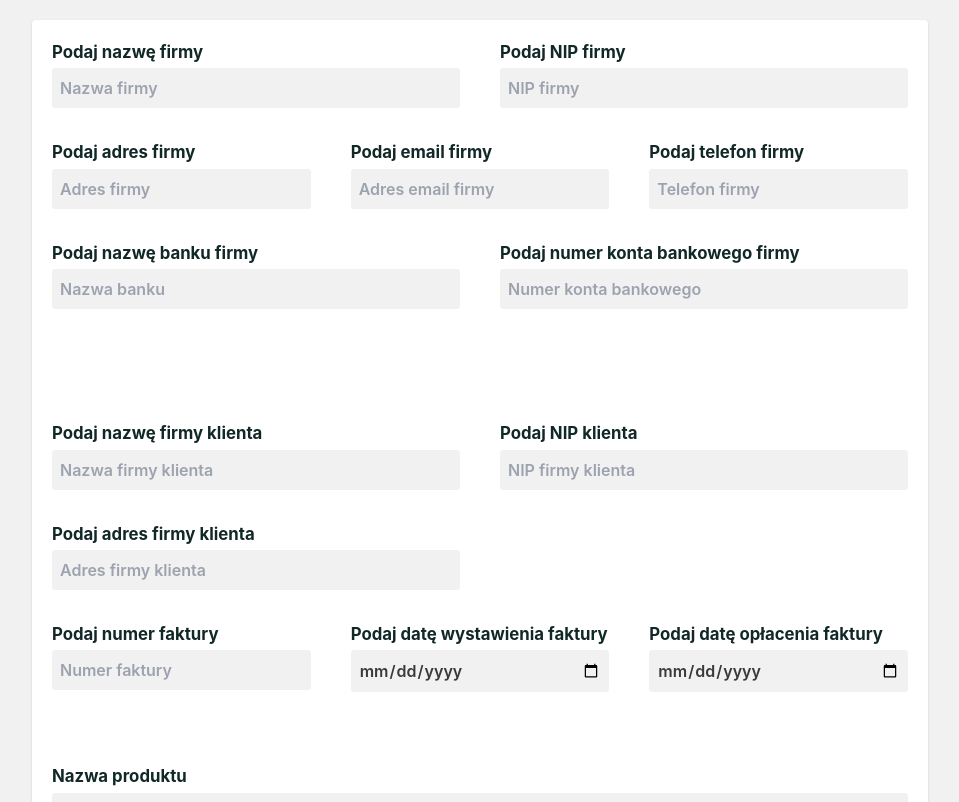
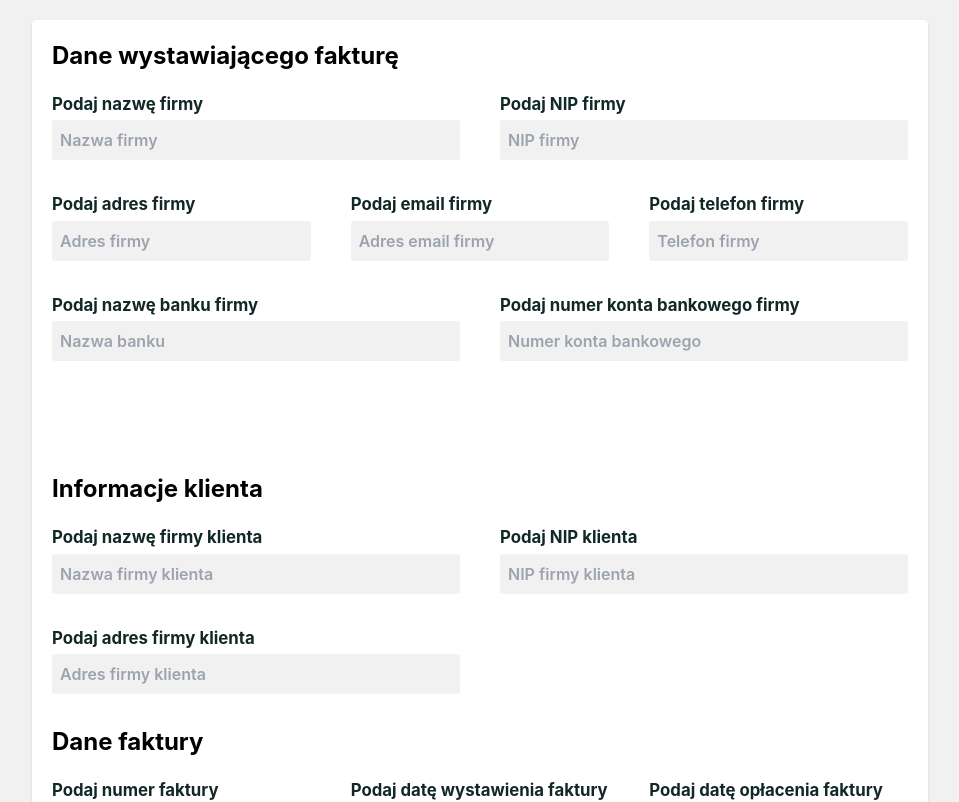
Before and after one commit to WestHumble/invoice, a React (Create React App) app: page / in a window 1280 px wide. Shown: the top 802 px of the page, without its empty margins (160-1119 px from the left). Built offline with nearby package versions, Linux system fonts and the light colour scheme.

Commit message:
poprawki

```diff
--- a/src/App.js
+++ b/src/App.js
@@ -103,6 +103,9 @@ function App() {
         <>
           <div className="flex flex-col justify-center">
             {/* Dane wystawiającego fakturę */}
+            <h2 className="font-bold text-2xl mb-5">
+              Dane wystawiającego fakturę
+            </h2>
             <article className="md:grid grid-cols-2 gap-10">
               <div className="flex flex-col">
                 <label htmlFor="name" className="font-bold">
@@ -214,7 +217,10 @@ function App() {
             </article>
 
             {/* Informacje o kliencie */}
-            <article className="md:grid grid-cols-2 gap-x-10 md:mt-20">
+            <h2 className="font-bold text-2xl mb-5 md:mt-20">
+              Informacje klienta
+            </h2>
+            <article className="md:grid grid-cols-2 gap-x-10 ">
               <div className="flex flex-col">
                 <label htmlFor="clientName" className="font-bold">
                   Podaj nazwę firmy klienta
@@ -261,6 +267,7 @@ function App() {
             </article>
 
             {/* Informacje o fakturze */}
+            <h2 className="font-bold text-2xl mb-5">Dane faktury</h2>
             <article className="grid grid-cols-3 gap-10">
               <div className="flex flex-col">
                 <label htmlFor="invoiceNumber" className="font-bold">
--- a/src/components/Dates.js
+++ b/src/components/Dates.js
@@ -1,13 +1,24 @@
-import React from 'react'
+import React from "react";
 
-export default function Dates({invoiceNumber, invoiceDate, dueDate}) {
+export default function Dates({ invoiceNumber, invoiceDate, dueDate }) {
   return (
-    <article className='my-5 flex items-end justify-end'>
-        <ul>
-          <li className='p-1'><span className='font-bold'>Numer faktury: {invoiceNumber}</span></li>
-          <li className='p-1 bg-grey-100'><span className='font-bold'>Data wystawienia faktury: {invoiceDate}</span></li>
-          <li className='p-1'><span className='font-bold'>Termin zapłaty: {dueDate}</span></li>
-        </ul>
+    <article className="my-5 flex items-end justify-end">
+      <ul>
+        <li className="p-1">
+          <span className="font-bold">Numer faktury: {invoiceNumber}</span>
+        </li>
+        <li className="p-1 bg-grey-100">
+          <span className="font-bold">
+            Data wystawienia faktury: {invoiceDate}
+          </span>
+        </li>
+        <li className="p-1">
+          <span className="font-bold">Termin płatności: {dueDate}</span>
+        </li>
+        <li className="p-1">
+          <span className="font-bold">Sposób zapłaty: przelew</span>
+        </li>
+      </ul>
     </article>
-  )
+  );
 }
--- a/src/components/Table.js
+++ b/src/components/Table.js
@@ -45,7 +45,7 @@ export default function Table({ list, total }) {
 
       <div>
         <h2 className="flex items-end justify-end text-grey-800 text-4xl font-bold">
-          {total.toLocaleString()} zł
+          Do zapłaty {total.toLocaleString()} zł
         </h2>
       </div>
     </>
```
